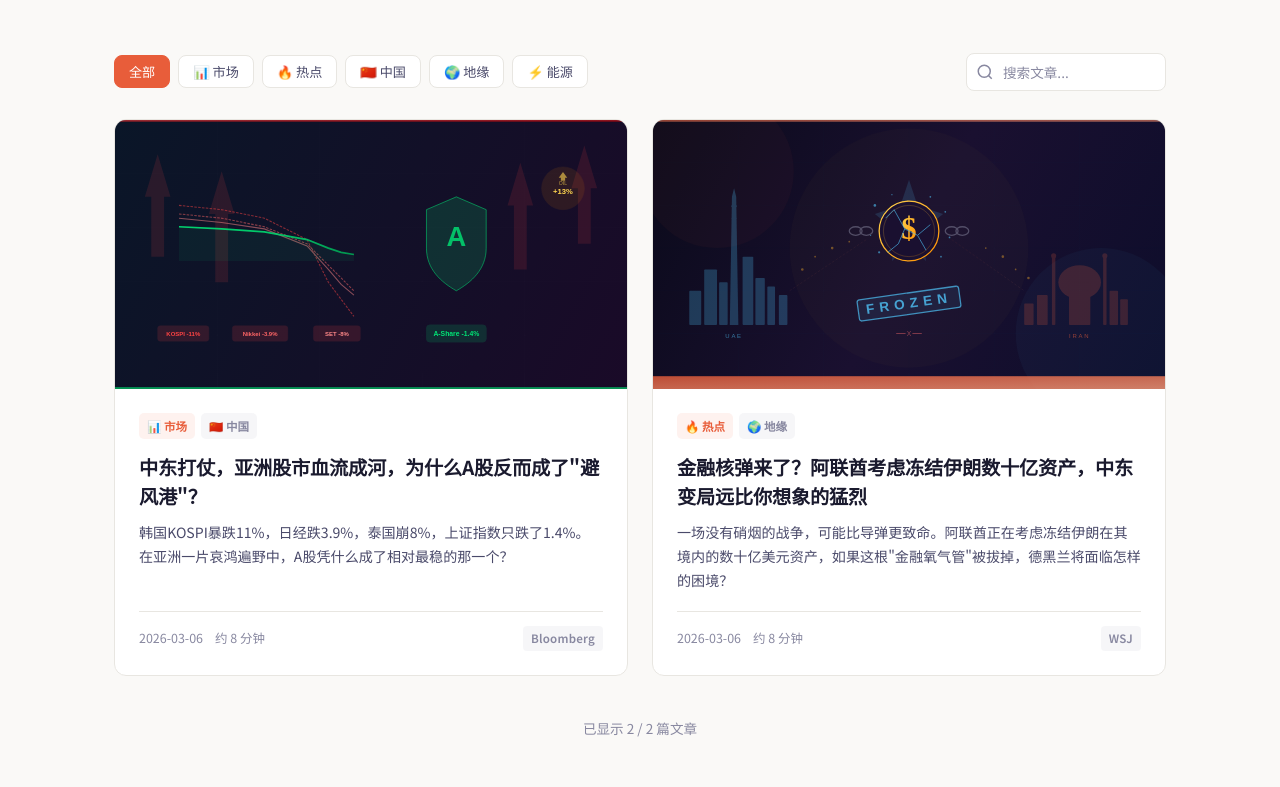
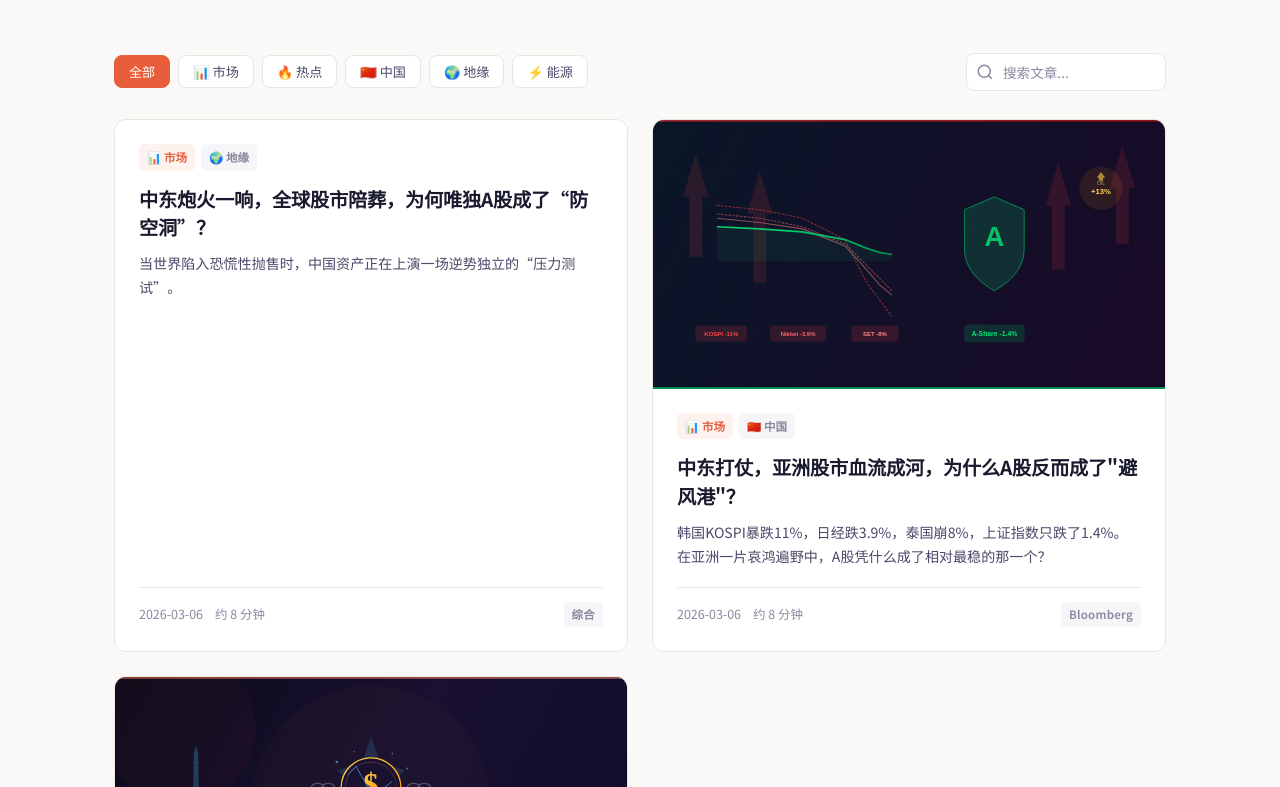
Before and after one commit to mumfordragg5-jpg/my_website, a plain HTML site: page index.html in a window 1280 px wide. Shown: the part 473-1260 px from the top of the page. Drawn offline with Linux system fonts and the light colour scheme.

Commit message:
Update index: add 中东炮火一响，全球股市陪葬，为何唯独A股成了“防空洞”？

```diff
--- a/index.html
+++ b/index.html
@@ -78,6 +78,26 @@
 
   <!-- Articles -->
   <div class="article-grid" id="articleGrid">
+
+            <div class="article-card fade-in" data-tags="市场 地缘" data-title="中东炮火一响，全球股市陪葬，为何唯独A股成了“防空洞”？" data-search="中东炮火一响，全球股市陪葬，为何唯独A股成了“防空洞”？ 市场 地缘 综合">
+                <div class="card-body">
+                    <div class="card-tags-row">
+                        <span class="card-tag">📊 市场</span>
+                        <span class="card-tag tag-secondary">🌍 地缘</span>
+                    </div>
+                    <h2 class="card-title">
+                        <a href="articles/中东炮火一响全球股市陪葬为何唯独a股成了防空洞-20260306.html">中东炮火一响，全球股市陪葬，为何唯独A股成了“防空洞”？</a>
+                    </h2>
+                    <p class="card-excerpt">当世界陷入恐慌性抛售时，中国资产正在上演一场逆势独立的“压力测试”。</p>
+                    <div class="card-footer">
+                        <div class="card-meta">
+                            <span>2026-03-06</span>
+                            <span>约 8 分钟</span>
+                        </div>
+                        <span class="card-source">综合</span>
+                    </div>
+                </div>
+            </div>
 
     <article class="article-card fade-in" data-tags="market,china,geopolitics" data-title="中东打仗亚洲股市血流成河为什么A股反而成了避风港" data-search="A股 中东 伊朗 KOSPI 韩国 日本 股市 避风港 油价">
       <a href="articles/china-markets-iran-turmoil.html" class="card-cover">
```
